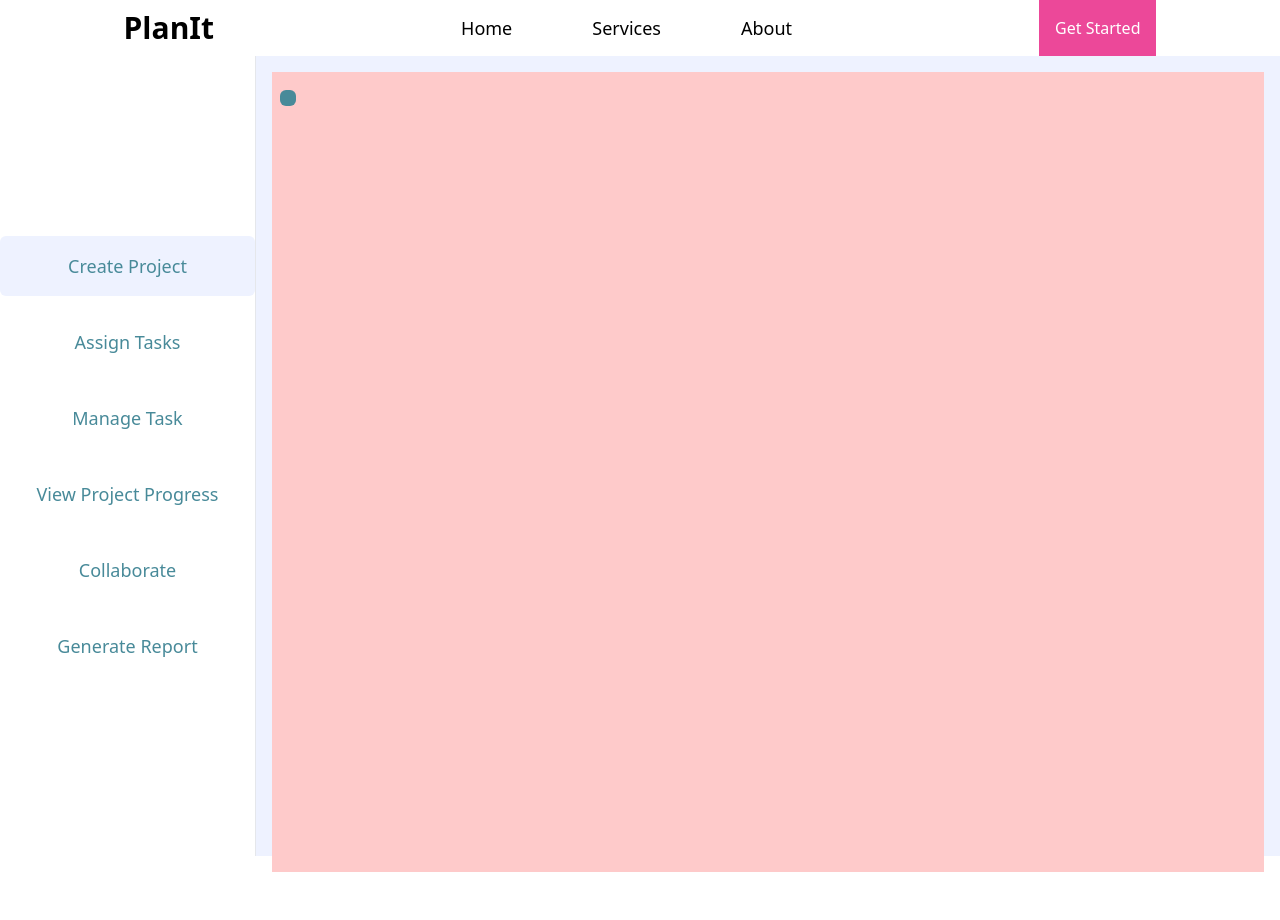
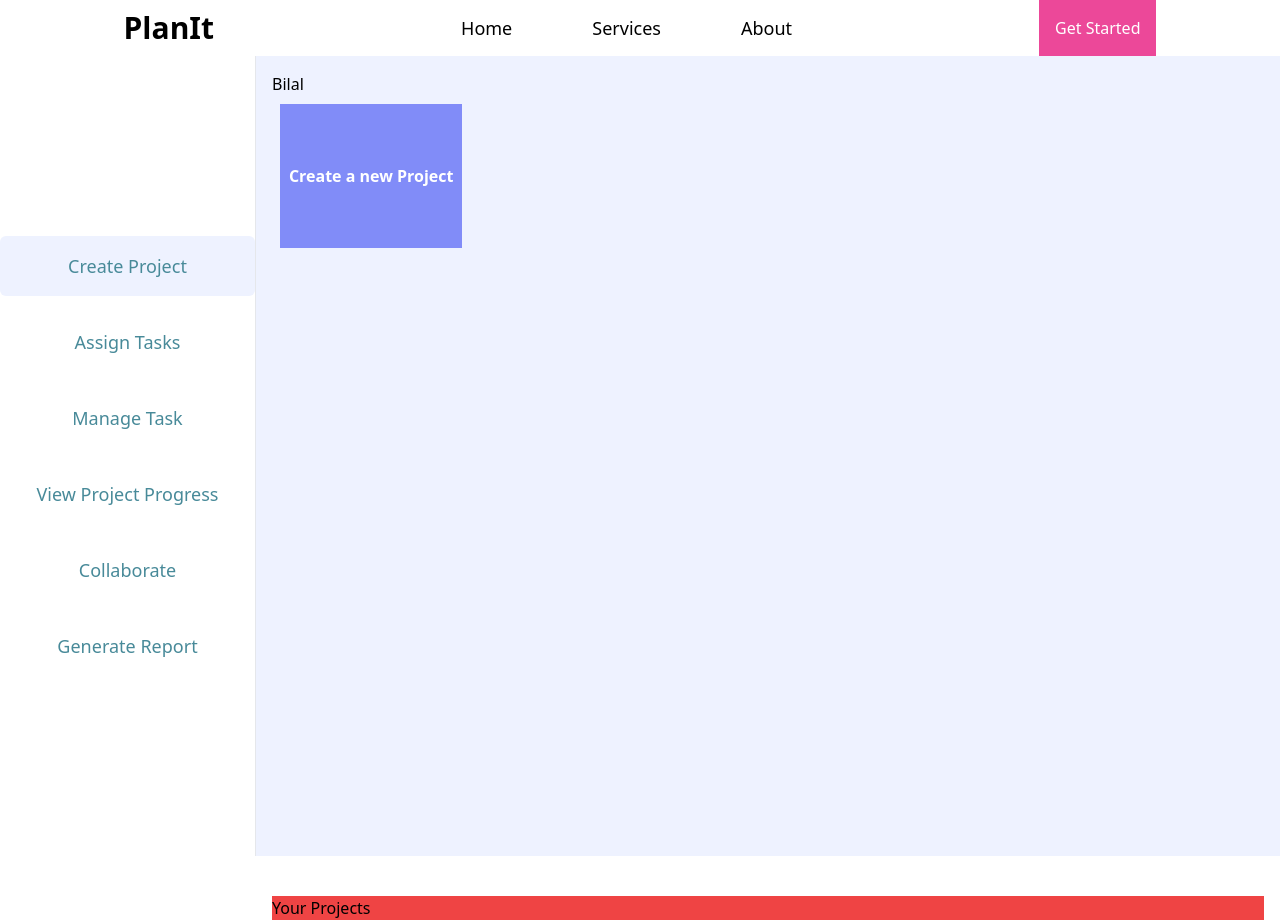
Before and after one commit to Bilal-Khannn/Project-Management-Application, a React (Vite) app: page / in a window 1280 px wide. Both pictures are taken after a click on the button "Create Project". Before the commit the page ends 872 px from the top, so only its background shows below. Built offline with nearby package versions, Linux system fonts and the light colour scheme; no server answers.

Commit message:
added create project functionality

```diff
--- a/src/components/Dashboard.jsx
+++ b/src/components/Dashboard.jsx
@@ -1,12 +1,39 @@
 import React, { useState } from "react";
-// import { AiOutlinePlus, FaBeer } from "react-icons/fa";
+import db from "../utils/init-firebase";
+import { useAuth } from "../contexts/AuthContext";
+import { collection, addDoc } from "firebase/firestore";
 
 function Dashboard() {
   const [selectedOption, setSelectedOption] = useState("");
+  const { currentUser } = useAuth();
 
   const handleOptionClick = (option) => {
     setSelectedOption(option);
   };
+
+  const [isOpen, setIsOpen] = useState(false);
+
+  function togglePopup() {
+    setIsOpen(!isOpen);
+  }
+
+  //Called when the user clicks on the create project button
+  async function createProject() {
+    const name = document.getElementById("project_title").value;
+    const createdBy = currentUser.uid;
+
+    try {
+      // Add a new document with the provided values to the "projects" collection
+      const docRef = await addDoc(collection(db, "projects"), {
+        name,
+        createdBy,
+      });
+
+      console.log("Document written with ID: ", docRef.id);
+    } catch (error) {
+      console.error("Error adding document: ", error);
+    }
+  }
 
   return (
     <div className="h-screen flex">
@@ -64,13 +91,42 @@ function Dashboard() {
       </div>
       <div className="w-4/5 p-4 bg-indigo-50">
         {selectedOption === "createProject" && (
-          <div className="h-screen w-auto bg-red-200">
-            <div className="p-2 h-1/6 w-1/6">
-              <button className="bg-customGreenBlue text-white rounded-md p-2">
-                {/* <AiOutlinePlus /> */}
-              </button>
+          <>
+            <div>
+              <h1>Bilal</h1>
             </div>
-          </div>
+            <div className="h-screen w-auto flex">
+              <div className="p-2 h-1/5 w-1/5 flex justify-center">
+                <button
+                  className="w-full h-full text-white font-bold bg-indigo-400 hover:bg-indigo-300 transition duration-300"
+                  onClick={togglePopup}
+                >
+                  Create a new Project
+                </button>
+              </div>
+              {isOpen && (
+                <div className="ml-4 p-2 h-1/4 w-1/4 border border-gray-300 relative">
+                  <input
+                    type="text"
+                    id="project_title"
+                    className="bg-gray-50 border-2 border-gray-300 text-gray-900 text-sm rounded-lg block w-full p-2.5 focus:border-indigo-500 focus:outline-none"
+                    placeholder="Project Title"
+                    required
+                  ></input>
+                  <button
+                    onClick={createProject}
+                    className="absolute bottom-3 right-3 bg-indigo-400 py-2 px-4 rounded-lg hover:bg-indigo-300 transition duration-300"
+                  >
+                    Create
+                  </button>
+                </div>
+              )}
+            </div>
+
+            <div className="bg-red-500">
+              <h1>Your Projects</h1>
+            </div>
+          </>
         )}
         {selectedOption === "assignTasks" && (
           <div>
@@ -79,7 +135,7 @@ function Dashboard() {
         )}
         {selectedOption === "manageTask" && (
           <div>
-            <h1>This is manage tasks</h1>
+            <h1>Your Projects</h1>
           </div>
         )}
         {selectedOption === "viewProjectProgress" && (
--- a/src/components/Landing.jsx
+++ b/src/components/Landing.jsx
@@ -1,5 +1,3 @@
-import Nav from "./Nav";
-
 function Landing() {
   const scrollToFeatures = () => {
     const featuresSection = document.getElementById("features");
```
